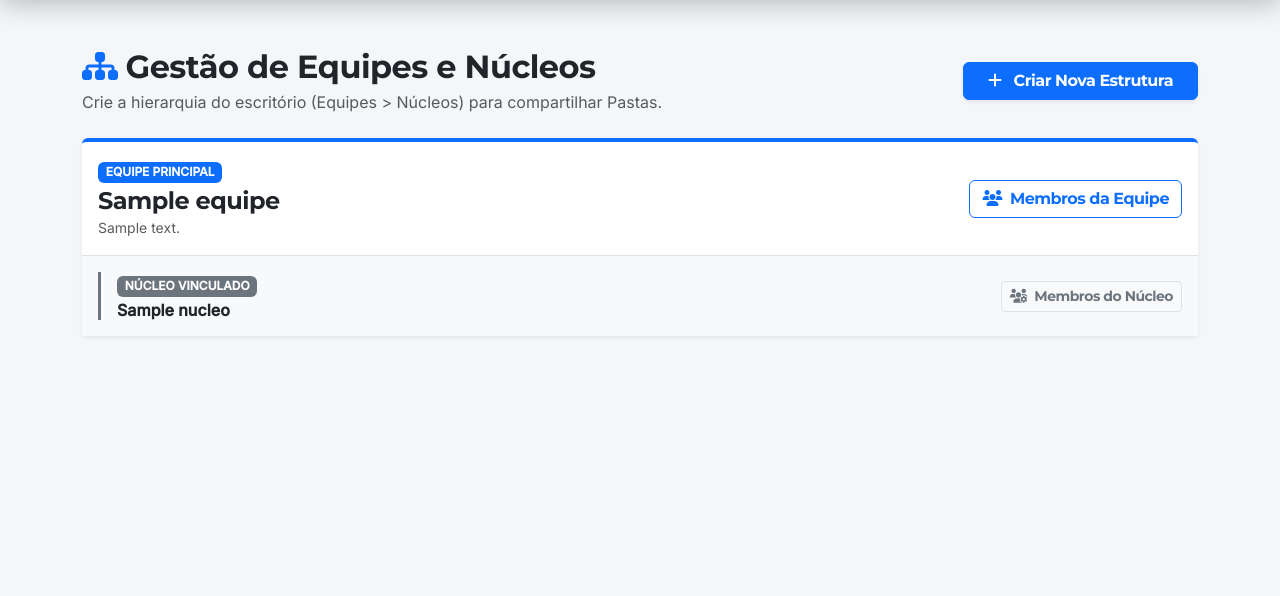
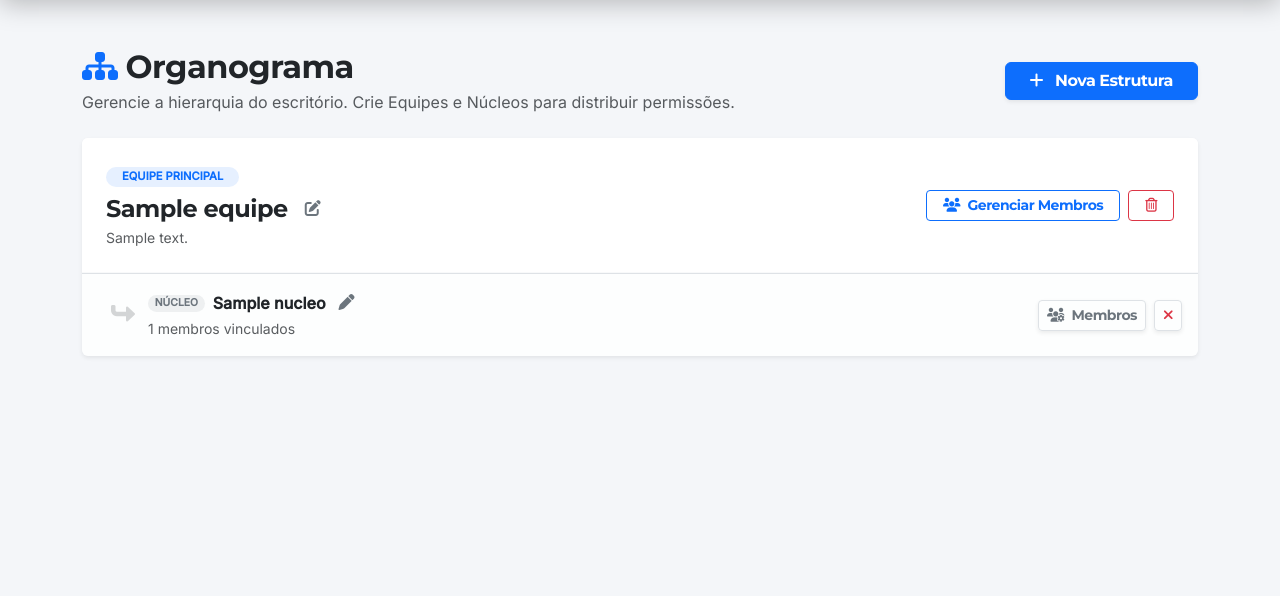
Before and after one commit to MDR-Advocacia/DOC, a Django app: template docgen/templates/docgen/gerenciar_equipes.html in a window 1280 px wide. Shown: the part 77-673 px from the top of the page. Run offline with Django 5.2, Linux system fonts and the light colour scheme; the template is opened without the code that fills it: most values are stand-ins (such as "Sample title", 1, 10 or a date in 2020).

Commit message:
feat: adiciona funcoes de editar e excluir equipes no painel de gestao

```diff
--- a/docgen/templates/docgen/gerenciar_equipes.html
+++ b/docgen/templates/docgen/gerenciar_equipes.html
@@ -5,12 +5,12 @@
 {% block content %}
 <div class="row mb-4 align-items-center">
     <div class="col-md-8">
-        <h2 class="fw-bold text-dark mb-1"><i class="fa-solid fa-sitemap text-primary me-2"></i>Gestão de Equipes e Núcleos</h2>
-        <p class="text-muted mb-0">Crie a hierarquia do escritório (Equipes > Núcleos) para compartilhar Pastas.</p>
+        <h2 class="fw-bold text-dark mb-1"><i class="fa-solid fa-sitemap text-primary me-2"></i>Organograma</h2>
+        <p class="text-muted mb-0">Gerencie a hierarquia do escritório. Crie Equipes e Núcleos para distribuir permissões.</p>
     </div>
     <div class="col-md-4 text-md-end">
         <button class="btn btn-primary fw-bold px-4 shadow-sm" data-bs-toggle="modal" data-bs-target="#modalNovaEquipe">
-            <i class="fa-solid fa-plus me-2"></i> Criar Nova Estrutura
+            <i class="fa-solid fa-plus me-2"></i> Nova Estrutura
         </button>
     </div>
 </div>
@@ -18,36 +18,78 @@
 <div class="row">
     <div class="col-12">
         {% for equipe in equipes %}
-            {# Garante que só renderiza os blocos principais para as Equipes Raiz (que não têm pai) #}
+            {# Renderiza apenas as Equipes Pai (Raiz) #}
             {% if not equipe.equipe_pai %}
-            <div class="card shadow-sm border-0 mb-4 border-top border-primary border-4">
 
-                <div class="card-header bg-white p-3 d-flex justify-content-between align-items-center border-bottom">
-                    <div>
-                        <span class="badge bg-primary mb-1">EQUIPE PRINCIPAL</span>
-                        <h4 class="mb-0 fw-bold text-dark">{{ equipe.nome }}</h4>
-                        {% if equipe.descricao %}<small class="text-muted">{{ equipe.descricao }}</small>{% endif %}
+            <div class="card shadow-sm border-0 mb-4 overflow-hidden">
+                <div class="card-header bg-white p-4 border-bottom border-light">
+                    <div class="row align-items-center">
+                        <div class="col-lg-6">
+                            <span class="badge bg-primary bg-opacity-10 text-primary mb-2 px-3 py-1 rounded-pill fw-bold" style="font-size: 0.7em;">EQUIPE PRINCIPAL</span>
+                            <h4 class="mb-0 fw-bold text-dark d-flex align-items-center gap-2">
+                                {{ equipe.nome }}
+                                <button class="btn btn-link text-secondary p-0 ms-2" onclick="abrirModalEditar('{{ equipe.id }}', '{{ equipe.nome }}')" title="Renomear">
+                                    <i class="fa-solid fa-pen-to-square fs-6"></i>
+                                </button>
+                            </h4>
+                            {% if equipe.descricao %}
+                                <p class="text-muted small mb-0 mt-1">{{ equipe.descricao }}</p>
+                            {% endif %}
+                        </div>
+
+                        <div class="col-lg-6 text-lg-end mt-3 mt-lg-0">
+                            <div class="d-flex justify-content-lg-end gap-2">
+                                <a href="{% url 'gerenciar_membros_equipe' equipe.id %}" class="btn btn-outline-primary btn-sm fw-bold px-3">
+                                    <i class="fa-solid fa-users me-1"></i> Gerenciar Membros
+                                </a>
+
+                                <form action="{% url 'excluir_equipe' equipe.id %}" method="post" onsubmit="return confirm('ATENÇÃO: Excluir a equipe \'{{ equipe.nome }}\' deixará todos os membros sem equipe. Continuar?');" class="d-inline">
+                                    {% csrf_token %}
+                                    <button type="submit" class="btn btn-outline-danger btn-sm px-3" title="Excluir Equipe">
+                                        <i class="fa-regular fa-trash-can"></i>
+                                    </button>
+                                </form>
+                            </div>
+                        </div>
                     </div>
-                    <a href="{% url 'gerenciar_membros_equipe' equipe.id %}" class="btn btn-outline-primary fw-bold">
-                        <i class="fa-solid fa-users me-1"></i> Membros da Equipe
-                    </a>
                 </div>
 
-                <div class="card-body p-0">
+                <div class="card-body p-0 bg-light bg-opacity-25">
                     <ul class="list-group list-group-flush">
                         {% for nucleo in equipe.sub_equipes.all %}
-                        <li class="list-group-item p-3 d-flex justify-content-between align-items-center bg-light">
-                            <div class="ps-3 border-start border-3 border-secondary">
-                                <span class="badge bg-secondary mb-1">NÚCLEO VINCULADO</span>
-                                <h6 class="fw-bold mb-0 text-dark">{{ nucleo.nome }}</h6>
+                        <li class="list-group-item p-3 d-flex justify-content-between align-items-center bg-transparent border-bottom-0 border-top">
+                            <div class="d-flex align-items-center">
+                                <div class="text-muted opacity-25 me-3 ps-3">
+                                    <i class="fa-solid fa-turn-up fa-rotate-90 fs-4"></i>
+                                </div>
+
+                                <div>
+                                    <div class="d-flex align-items-center gap-2">
+                                        <span class="badge bg-secondary bg-opacity-10 text-secondary rounded-pill" style="font-size: 0.65em;">NÚCLEO</span>
+                                        <h6 class="fw-bold mb-0 text-dark">{{ nucleo.nome }}</h6>
+                                        <button class="btn btn-link text-secondary p-0 ms-1" onclick="abrirModalEditar('{{ nucleo.id }}', '{{ nucleo.nome }}')" title="Renomear">
+                                            <i class="fa-solid fa-pen fs-6" style="font-size: 0.8em;"></i>
+                                        </button>
+                                    </div>
+                                    <small class="text-muted">{{ nucleo.user_set.count }} membros vinculados</small>
+                                </div>
                             </div>
-                            <a href="{% url 'gerenciar_membros_equipe' nucleo.id %}" class="btn btn-sm btn-white border fw-bold text-secondary">
-                                <i class="fa-solid fa-users-gear me-1"></i> Membros do Núcleo
-                            </a>
+
+                            <div class="d-flex gap-2">
+                                <a href="{% url 'gerenciar_membros_equipe' nucleo.id %}" class="btn btn-sm btn-white border fw-bold text-secondary shadow-sm">
+                                    <i class="fa-solid fa-users-gear me-1"></i> Membros
+                                </a>
+                                <form action="{% url 'excluir_equipe' nucleo.id %}" method="post" onsubmit="return confirm('Excluir o núcleo \'{{ nucleo.nome }}\'?');">
+                                    {% csrf_token %}
+                                    <button type="submit" class="btn btn-sm btn-white border text-danger shadow-sm" title="Excluir Núcleo">
+                                        <i class="fa-solid fa-xmark"></i>
+                                    </button>
+                                </form>
+                            </div>
                         </li>
                         {% empty %}
-                        <li class="list-group-item p-4 text-center text-muted small">
-                            Nenhum núcleo específico criado dentro desta equipe.
+                        <li class="list-group-item p-4 text-center text-muted small bg-transparent border-0">
+                            <span class="opacity-75">Nenhum núcleo específico criado dentro desta equipe.</span>
                         </li>
                         {% endfor %}
                     </ul>
@@ -56,9 +98,17 @@
             {% endif %}
         {% empty %}
             <div class="text-center py-5">
-                <i class="fa-solid fa-sitemap fa-3x text-muted opacity-50 mb-3"></i>
-                <h5 class="text-dark">Organograma Vazio</h5>
-                <p class="text-muted">Crie a sua primeira Equipe Principal clicando no botão acima.</p>
+                <div class="mb-3">
+                    <span class="fa-stack fa-2x opacity-25">
+                        <i class="fa-solid fa-circle fa-stack-2x text-secondary"></i>
+                        <i class="fa-solid fa-sitemap fa-stack-1x fa-inverse"></i>
+                    </span>
+                </div>
+                <h5 class="text-dark fw-bold">Nenhuma equipe criada</h5>
+                <p class="text-muted">Comece criando a estrutura principal do escritório.</p>
+                <button class="btn btn-primary btn-sm mt-2" data-bs-toggle="modal" data-bs-target="#modalNovaEquipe">
+                    Criar Primeira Equipe
+                </button>
             </div>
         {% endfor %}
     </div>
@@ -75,14 +125,14 @@
                 {% csrf_token %}
                 <div class="modal-body p-4">
                     <div class="mb-3">
-                        <label class="form-label fw-bold small text-muted">NOME</label>
-                        <input type="text" name="nome" class="form-control" placeholder="Ex: Cível, Trabalhista, Célula BB..." required autocomplete="off">
+                        <label class="form-label fw-bold small text-muted">NOME DA ESTRUTURA</label>
+                        <input type="text" name="nome" class="form-control form-control-lg" placeholder="Ex: Cível, Trabalhista..." required autocomplete="off">
                     </div>
 
                     <div class="mb-3">
                         <label class="form-label fw-bold small text-muted">TIPO DE ESTRUTURA</label>
-                        <select name="equipe_pai" class="form-select form-select-lg border-primary">
-                            <option value="">⭐ Criar como EQUIPE PRINCIPAL (Raiz)</option>
+                        <select name="equipe_pai" class="form-select border-primary">
+                            <option value="">Criar como EQUIPE PRINCIPAL (Raiz)</option>
                             <optgroup label="Ou vincule como um NÚCLEO dentro de:">
                                 {% for e in equipes %}
                                     {% if not e.equipe_pai %}
@@ -91,18 +141,58 @@
                                 {% endfor %}
                             </optgroup>
                         </select>
+                        <div class="form-text small">Use "Equipe Principal" para grandes áreas e vinculados para sub-divisões.</div>
                     </div>
 
                     <div class="mb-2">
                         <label class="form-label fw-bold small text-muted">DESCRIÇÃO (OPCIONAL)</label>
-                        <textarea name="descricao" class="form-control" rows="2"></textarea>
+                        <textarea name="descricao" class="form-control" rows="2" placeholder="Breve descrição da função desta equipe..."></textarea>
                     </div>
                 </div>
                 <div class="modal-footer bg-light border-0">
-                    <button type="submit" class="btn btn-primary fw-bold w-100">Criar Estrutura</button>
+                    <button type="button" class="btn btn-link text-decoration-none text-muted fw-bold" data-bs-dismiss="modal">Cancelar</button>
+                    <button type="submit" class="btn btn-primary fw-bold px-4">Criar</button>
+                </div>
+            </form>
+        </div>
+    </div>
+</div>
+
+<div class="modal fade" id="modalEditarEquipe" tabindex="-1" aria-hidden="true">
+    <div class="modal-dialog modal-dialog-centered modal-sm">
+        <div class="modal-content border-0 shadow">
+            <div class="modal-header bg-light py-2">
+                <h6 class="modal-title fw-bold text-dark"><i class="fa-solid fa-pen me-2"></i>Renomear</h6>
+                <button type="button" class="btn-close" data-bs-dismiss="modal"></button>
+            </div>
+            <form id="formEditarEquipe" method="post" action="">
+                {% csrf_token %}
+                <div class="modal-body p-3">
+                    <label class="form-label fw-bold small text-muted">NOVO NOME</label>
+                    <input type="text" name="nome_equipe" id="inputNomeEquipe" class="form-control" required>
+                </div>
+                <div class="modal-footer bg-light border-0 p-2">
+                    <button type="submit" class="btn btn-primary btn-sm fw-bold w-100">Salvar Alteração</button>
                 </div>
             </form>
         </div>
     </div>
 </div>
 {% endblock %}
+
+{% block extra_js %}
+<script>
+    function abrirModalEditar(id, nomeAtual) {
+        // 1. Preenche o input com o nome atual da equipe
+        document.getElementById('inputNomeEquipe').value = nomeAtual;
+
+        // 2. Constrói a URL correta substituindo o '0' pelo ID real
+        // O Django gera a URL base com um ID placeholder (0)
+        let urlBase = "{% url 'editar_equipe' 0 %}".replace('0', id);
+        document.getElementById('formEditarEquipe').action = urlBase;
+
+        // 3. Abre o modal
+        new bootstrap.Modal(document.getElementById('modalEditarEquipe')).show();
+    }
+</script>
+{% endblock %}
--- a/docgen/urls.py
+++ b/docgen/urls.py
@@ -44,6 +44,9 @@ urlpatterns = [
     path('api/v1/gerar/', api_views.GerarDocumentoAPIView.as_view(), name='api_gerar'),
 
     path('minha-biblioteca/compartilhar/', views.compartilhar_pasta, name='compartilhar_pasta'),
+
+    path('equipes/editar/<int:equipe_id>/', views.editar_equipe, name='editar_equipe'),
+    path('equipes/excluir/<int:equipe_id>/', views.excluir_equipe, name='excluir_equipe'),
 ]
 
 if settings.DEBUG:
```
Also changed, not shown: docgen/views.py (+28 -0 lines).
